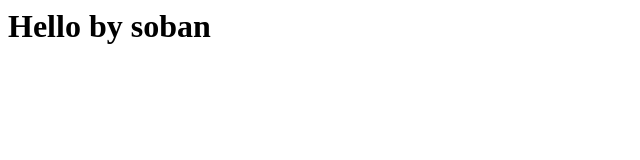
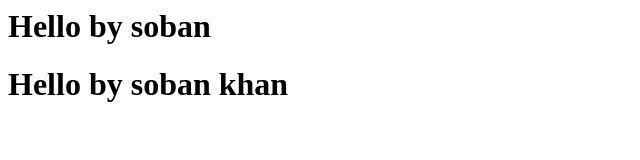
Before and after one commit to sobankhan12/jenkins, a plain HTML site: page index.html in a window 1280 px wide. Shown: the whole page, without its empty margins (0-640 px from the left). Drawn offline with Linux system fonts and the light colour scheme.

Commit message:
Update index.html

```diff
--- a/index.html
+++ b/index.html
@@ -1 +1,2 @@
 <h1>Hello by soban</h1>
+<h1>Hello by soban khan</h1>
```
